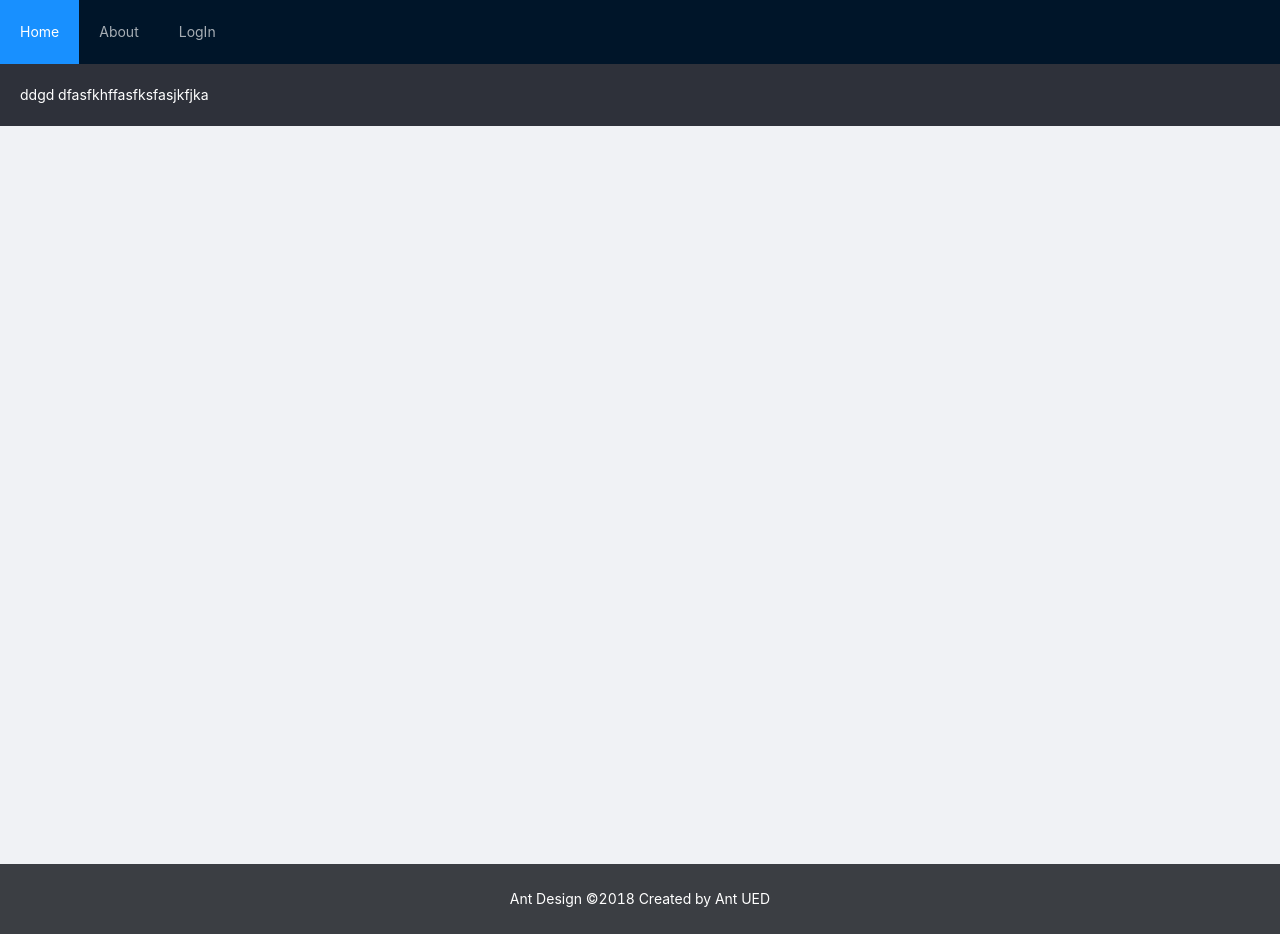
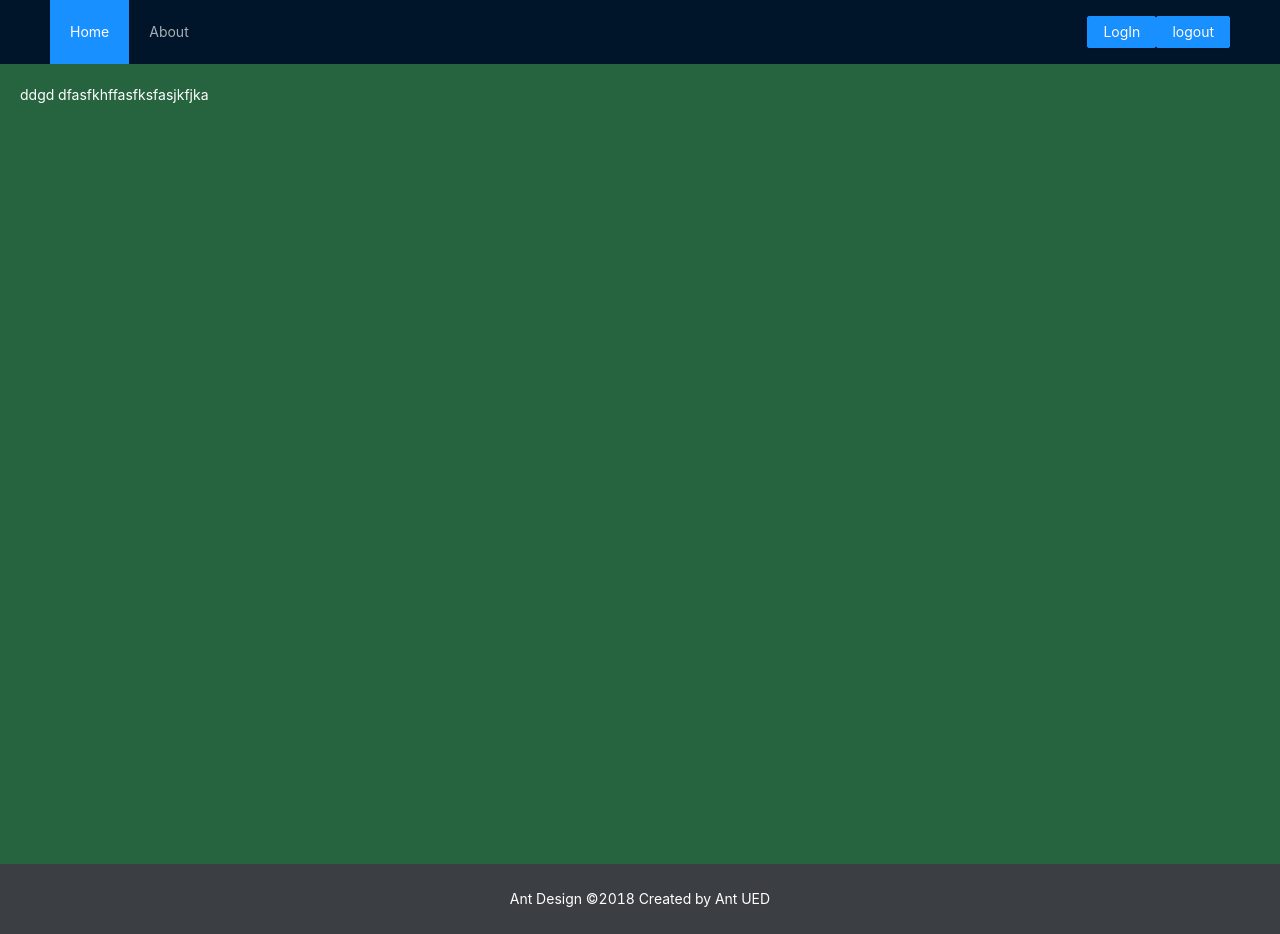
Before and after one commit to manjitsingh2022/Basic, a React (Create React App) app: page / in a window 1280 px wide. Built offline with nearby package versions, Linux system fonts and the light colour scheme.

Commit message:
working on login  and logout

```diff
--- a/src/components/customSignIn/LogIn.js
+++ b/src/components/customSignIn/LogIn.js
@@ -1,9 +1,17 @@
 import { LockOutlined, UserOutlined, MailOutlined } from "@ant-design/icons";
-import { Button, Checkbox, Col, Form, Input, message, Row } from "antd";
+import {
+  Button,
+  Col,
+  Form,
+  Input,
+  message,
+  Row,
+} from "antd";
 import axios from "axios";
 import React, { useState } from "react";
 import { LogInWrap } from "../../shared/commonStyle";
 import { useNavigate } from "react-router-dom";
+// import Parse from "parse/dist/parse.min.js";
 const LogIn = () => {
   const [LogInSubmit, setLogInSubmit] = useState(false);
   let navigate = useNavigate();
@@ -13,42 +21,36 @@ const LogIn = () => {
     console.log(LogInSubmit, "LogInSubmit");
     form
       .validateFields()
-      .then(async (values ) => {
+      .then(async (values) => {
         // do something with values
         console.log("values", values);
         try {
-          axios.post("http://localhost:8080/login",values).then(response=>{
-            console.log("response",response)
+          axios.post("http://localhost:8080/login", values).then((response) => {
+            console.log("response", response);
             localStorage.setItem("token-info", JSON.stringify(response));
-            const token  =  response.data.token;
+            const token = response.data.token;
             localStorage.setItem("token", token);
             setAuthToken(token);
             setLogInSubmit(true);
-
-            // window.location.reload();
-            window.location.href = "/home";
-          })
+            // navigate("/home");
+            window.location.refresh();
+          });
         } catch (error) {
           message.error("Login Error!");
           console.log("Error while submitting data!", error);
         } finally {
           setLogInSubmit(false);
-          navigate('/home');
         }
       })
       .catch((e) => {
         console.log(e);
       });
-
   };
- const setAuthToken = token => {
+  const setAuthToken = (token) => {
     if (token) {
       axios.defaults.headers.common["Authorization"] = `Bearer ${token}`;
-    }
-    else
-        delete axios.defaults.headers.common["Authorization"];
- }
-
+    } else delete axios.defaults.headers.common["Authorization"];
+  };
 
   const token = localStorage.getItem("token");
   if (token) {
@@ -70,8 +72,6 @@ const LogIn = () => {
             // }}
             // onFinish={onFinish}
           >
-
-
             <Form.Item
               name="email"
               // label="Email"
@@ -115,6 +115,7 @@ const LogIn = () => {
             </Form.Item>
 
             <Form.Item>
+              <>
                 <Button
                   loading={LogInSubmit}
                   type="primary"
@@ -125,7 +126,7 @@ const LogIn = () => {
                   logIn
                 </Button>
 
-
+              </>
             </Form.Item>
           </Form>
         </LogInWrap>
--- a/src/layoutComponents/LayoutComponents.js
+++ b/src/layoutComponents/LayoutComponents.js
@@ -1,9 +1,9 @@
-import { Button, Layout, Menu, Row } from "antd";
+import { Button, Col, Layout, Menu, Row } from "antd";
 import { Header } from "antd/lib/layout/layout";
-import React from "react";
-import { Link } from "react-router-dom";
+import React, { useState } from "react";
+import { Link, useNavigate } from "react-router-dom";
 import RoutingComponents from "../routingComponent/Routingcomponents";
-import {  PageWrap } from "../shared/commonStyle";
+import { PageWrap } from "../shared/commonStyle";
 const { Content, Footer } = Layout;
 const navs = [
   {
@@ -14,12 +14,20 @@ const navs = [
     label: "About",
     path: "/about",
   },
-  {
-    label: "LogIn",
-    path: "/logIn",
-  },
 ];
-const LayoutComponents = () => (
+const LayoutComponents = () => {
+  const [toggle, setToggle] = useState(true);
+  let navigate = useNavigate();
+  // HANDLE LOGOUT EVENT
+  const logout = (e) => {
+    e.preventDefault();
+    console.log("Logout");
+    // CLEAR DATA FROM STORAGE
+    localStorage.clear();
+    sessionStorage.clear();
+    navigate("/home");
+  };
+  return (
     <>
       <Layout>
         {/* <SiderComponents/>  */}
@@ -28,25 +36,46 @@ const LayoutComponents = () => (
             position: "sticky",
             zIndex: 1,
             width: "100%",
-            padding: 0,
+
+
           }}
         >
           <div className="logo" />
+
+          {/* <Button  component={Link} to="/login" onClick={() => setToggle(!toggle)}>LogIn</Button>
+            <Button  component={Link} to="#" onClick={logout}>logout</Button> */}
+
+          <Row   >
+            <Col span={12}>
+
               <Menu
                 theme="dark"
                 mode="horizontal"
                 className="header-nav"
                 defaultSelectedKeys={["/"]}
               >
-            {navs.map(
-              (nav) =>
-                (
+                {navs.map((nav) => (
                   <Menu.Item key={nav.path}>
                     <Link to={nav.path}>{nav.label}</Link>
                   </Menu.Item>
-                )
-            )}
+                ))}
               </Menu>
+            </Col>
+            <Col span={12} style={{textAlign:"end"}}>
+
+              <Button type="primary">
+                <Link to="/login">
+                  <span>LogIn</span>
+                </Link>
+              </Button>
+
+              <Button type="primary" onClick={logout}>
+                <Link to="/">
+                  <span>logout</span>
+                </Link>
+              </Button>
+            </Col>
+          </Row>
         </Header>
         <Content className="site-layout">
           <div
@@ -54,6 +83,7 @@ const LayoutComponents = () => (
             style={{
               minHeight: "100vh",
               color: "#fff",
+              background: "#26633F",
             }}
           >
             <Row style={{ padding: "30px, 30px" }}>
@@ -75,4 +105,5 @@ const LayoutComponents = () => (
       </Layout>
     </>
   );
+};
 export default LayoutComponents;
--- a/src/shared/commonStyle.js
+++ b/src/shared/commonStyle.js
@@ -25,7 +25,7 @@ import styled from "styled-components";
 import { COLORS, /* siteThemeColors */ } from "./color";
 export const PageWrap = styled.div`
   padding: 20px 20px 20px 20px;
-  background: ${COLORS.backgroundDark};
+  // background: ${COLORS.backgroundDark};
   height: 100%;
   width: 100%;
 `;
```
Also changed, not shown: src/apiFunction/api.js (added, +7 -0 lines). Lines whose indentation alone changed are shown as unchanged.
